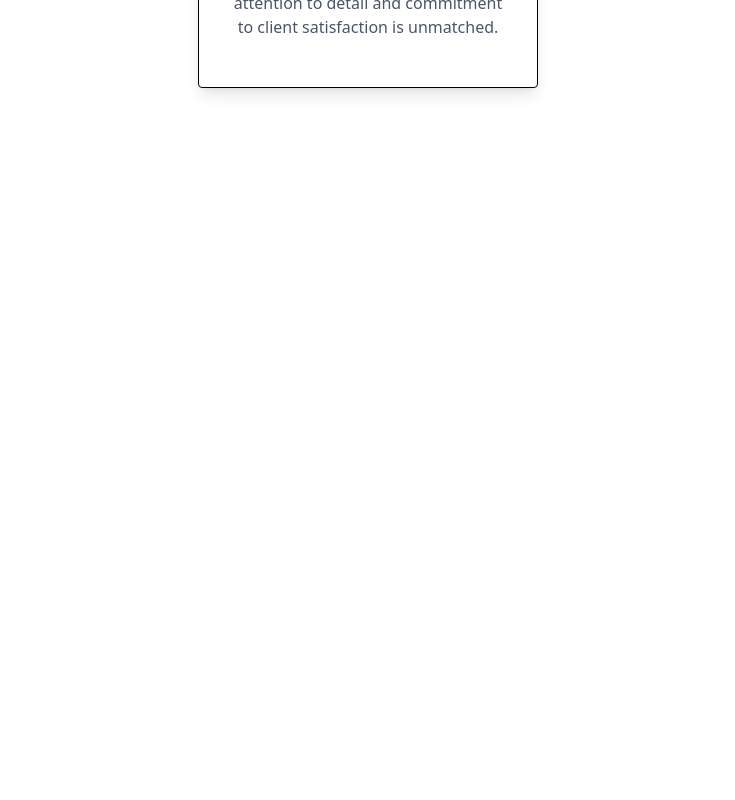
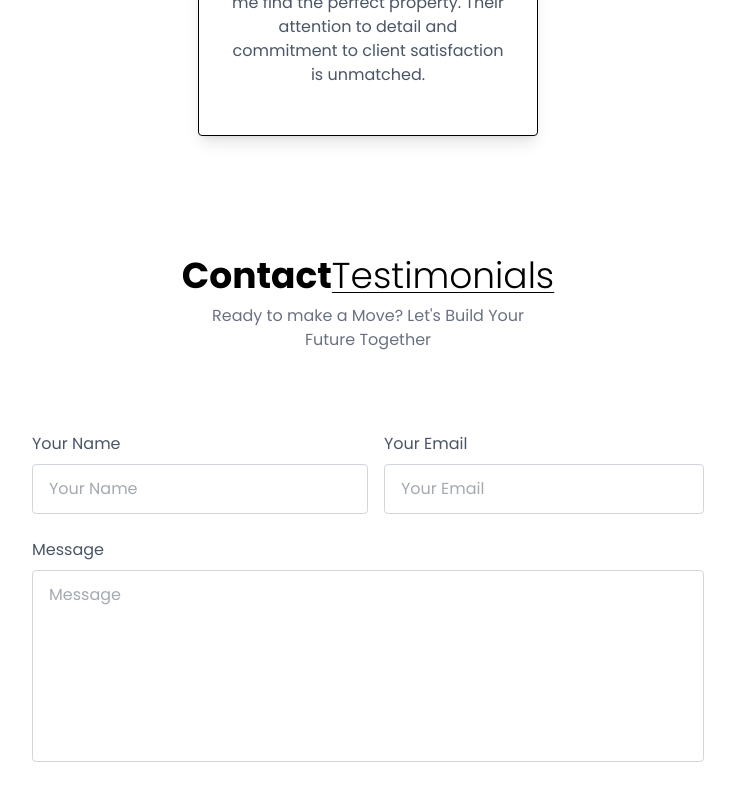
Before and after one commit to la3t0Masoud/Real-state, a React (Vite) app in the folder real-state/: page / in a window 1280 px wide. Shown: the part 3394-4194 px from the top of the page, without its empty margins (272-1007 px from the left). Before the commit the page ends 3522 px from the top, so only its background shows below. Built offline with nearby package versions, Linux system fonts and the light colour scheme.

Commit message:
Contact part is completed

```diff
--- a/real-state/src/App.jsx
+++ b/real-state/src/App.jsx
@@ -3,6 +3,7 @@
 import About from './components/About.jsx'
 import Projects from './components/Projects.jsx'
 import Testimonails from './components/Testimonails.jsx'
+import Contact from './components/Contact.jsx'
 
 
 function App() {
@@ -12,6 +13,7 @@
       <About/>
       <Projects/>
       <Testimonails/>
+      <Contact/>
     </div>
   )
 }
--- /dev/null
+++ b/real-state/src/components/Contact.jsx
@@ -0,0 +1,39 @@
+import React from 'react'
+
+const Contact = () => {
+  return (
+    <div className='text-center p-6 py-20 lg:px-32 w-full overflow-hidden' id='Contact'>
+        <h1 className='text-2xl sm:text-4xl font-bold mb-2 text-center'>
+            Contact
+            <span className='underline underline-offset-4 decoration-1 under font-light'>
+                Testimonials
+            </span>
+        </h1>
+        <p className='text-center text-gray-500 mb-12 max-w-80 mx-auto'>
+            Ready to make a Move? Let's Build Your Future Together
+        </p>
+        <form className='max-w-2xl mx-auto text-gray-600 pt-8'>
+            <div className='flex flex-wrap'>
+                <div className='w-full md:w-1/2 text-left'>
+                    Your Name
+                    <input className='w-full border border-gray-300 rounded py-3 px-4 mt-2'
+                    type="text" name='Name' placeholder='Your Name' required/>
+
+                </div>
+                <div className='w-full md:w-1/2 text-left md:pl-4'>
+                    Your Email
+                    <input className='w-full border border-gray-300 rounded py-3 px-4 mt-2'
+                    type="email" name='Email' placeholder='Your Email' required/>
+
+                </div>
+            </div>
+            <div className='my-6 text-left' >
+                Message
+                <textarea className='w-full border border-gray-300 rounded py-3 px-4 mt-2 h-48 resize-none'
+                name="Message" placeholder='Message' required></textarea>
+            </div>
+        </form>
+    </div>
+  )
+}
+export default Contact
--- a/real-state/src/index.css
+++ b/real-state/src/index.css
@@ -1,3 +1,7 @@
-@import "tailwindcss";
 @import url('https://fonts.googleapis.com/css2?family=Poppins:ital,wght@0,100;0,200;0,300;0,400;0,500;0,600;0,700;0,800;0,900;1,100;1,200;1,300;1,400;1,500;1,600;1,700;1,800;1,900&display=swap');
 @import url('https://fonts.googleapis.com/css2?family=Outfit:wght@100..900&family=Poppins:ital,wght@0,100;0,200;0,300;0,400;0,500;0,600;0,700;0,800;0,900;1,100;1,200;1,300;1,400;1,500;1,600;1,700;1,800;1,900&display=swap');
+@import "tailwindcss";
+
+body{
+    font-family: Poppins;
+}
```
